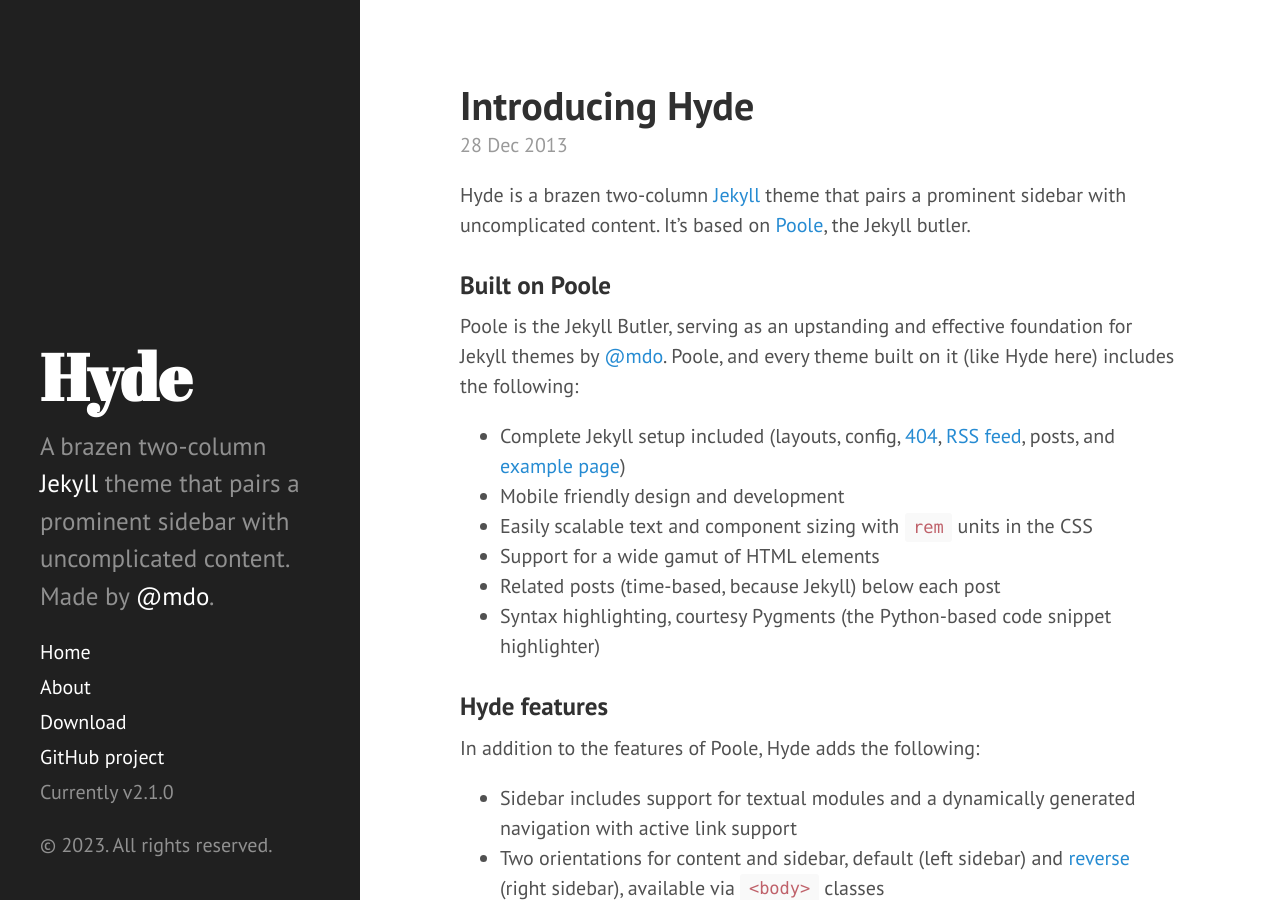
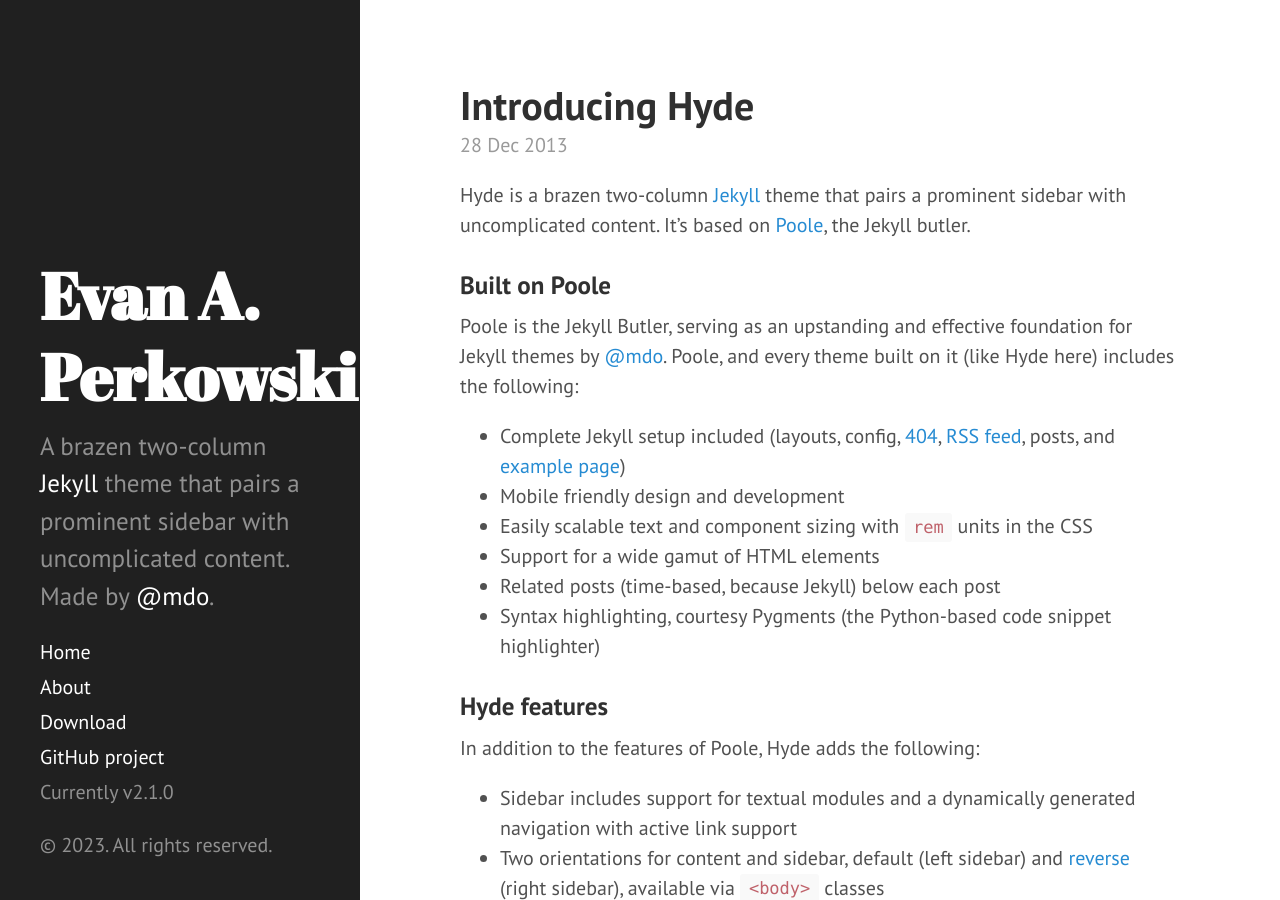
Before and after one commit to eaperkowski/eaperkowski.github.io, a Jekyll site: the page built from index.html, in a window 1280 px wide and 900 px high. Built offline with Jekyll 4.4.1, drawn with Linux system fonts in a browser that asks for light colours; Markdown is read by kramdown in place of the engine named in the settings; the list of posts is cut into pages by our own code.

Commit message:
Update _config.yml with correct url

```diff
--- a/_config.yml
+++ b/_config.yml
@@ -7,15 +7,15 @@ permalink:        pretty
 relative_permalinks: true
 
 # Setup
-title:            Hyde
+title:            Evan A. Perkowski
 tagline:          'A Jekyll theme'
 description:      'A brazen two-column <a href="http://jekyllrb.com" target="_blank">Jekyll</a> theme that pairs a prominent sidebar with uncomplicated content. Made by <a href="https://twitter.com/mdo" target="_blank">@mdo</a>.'
-url:              http://hyde.getpoole.com
+url:              eaperkowski.github.io
 baseurl:          /
 
 author:
   name:           'Mark Otto'
-  url:            https://twitter.com/mdo
+  url:            https://twitter.com/evanperkowski
 
 paginate:         5
 
```
